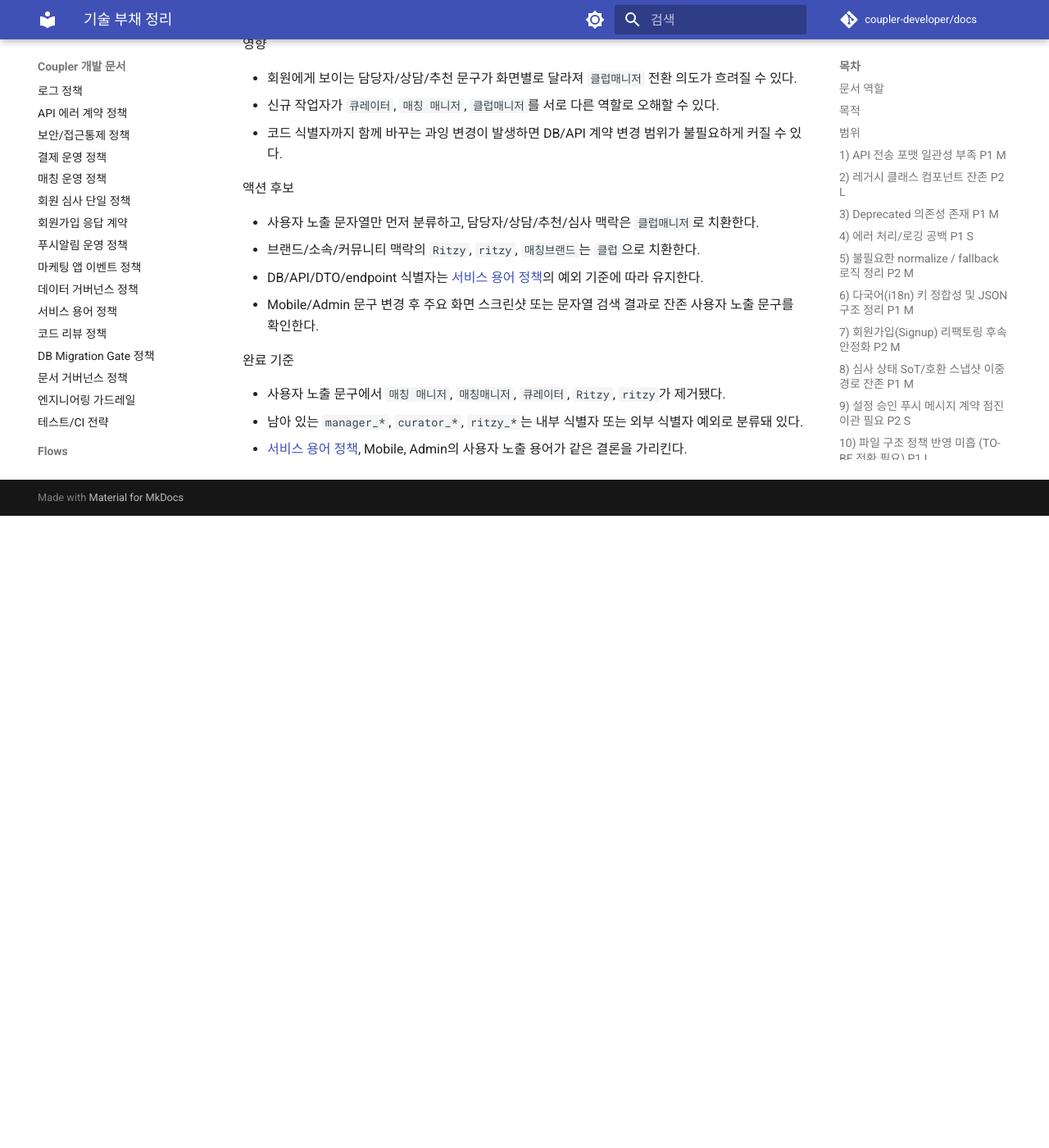
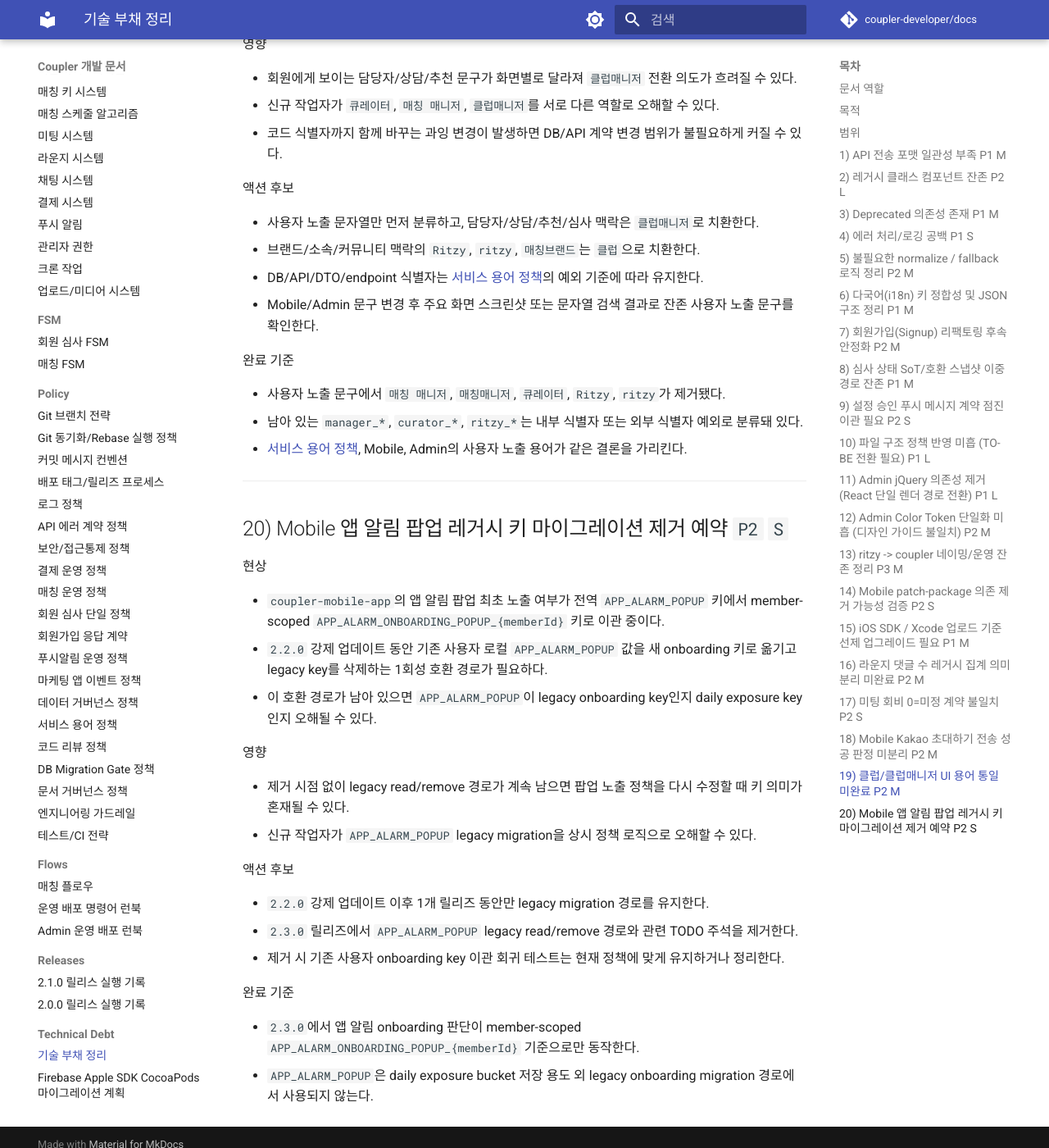
Before and after one commit to coupler-developer/docs, an MkDocs documentation site: the page built from content/technical-debt/technical-debt.md, in a window 1280 px wide and 1400 px high, scrolled down 13872 px. Shown: the whole window at 82% size. Built offline with MkDocs 1.6.1 and Material for MkDocs 9.7.7, drawn with Linux system fonts in a browser that asks for light colours; comment, search, counter and statistics services are not loaded; before the commit the page ends 14501 px from its top, so only the background shows below that.

Commit message:
docs: 앱 알림 레거시 키 제거 일정 기록
Changes:
- 앱 알림 팝업 APP_ALARM_POPUP 레거시 마이그레이션 제거 예약 항목 추가
- 2.2.0 강제 업데이트 후 1개 릴리즈 유지, 2.3.0 제거 기준 명시

Tests:
- yarn validate:docs 통과

```diff
--- a/content/technical-debt/technical-debt.md
+++ b/content/technical-debt/technical-debt.md
@@ -468,3 +468,29 @@
 - 사용자 노출 문구에서 `매칭 매니저`, `매칭매니저`, `큐레이터`, `Ritzy`, `ritzy`가 제거됐다.
 - 남아 있는 `manager_*`, `curator_*`, `ritzy_*`는 내부 식별자 또는 외부 식별자 예외로 분류돼 있다.
 - [서비스 용어 정책](../policy/service-terminology-policy.md), Mobile, Admin의 사용자 노출 용어가 같은 결론을 가리킨다.
+
+---
+
+## 20) Mobile 앱 알림 팝업 레거시 키 마이그레이션 제거 예약 `P2` `S`
+
+현상
+
+- `coupler-mobile-app`의 앱 알림 팝업 최초 노출 여부가 전역 `APP_ALARM_POPUP` 키에서 member-scoped `APP_ALARM_ONBOARDING_POPUP_{memberId}` 키로 이관 중이다.
+- `2.2.0` 강제 업데이트 동안 기존 사용자 로컬 `APP_ALARM_POPUP` 값을 새 onboarding 키로 옮기고 legacy key를 삭제하는 1회성 호환 경로가 필요하다.
+- 이 호환 경로가 남아 있으면 `APP_ALARM_POPUP`이 legacy onboarding key인지 daily exposure key인지 오해될 수 있다.
+
+영향
+
+- 제거 시점 없이 legacy read/remove 경로가 계속 남으면 팝업 노출 정책을 다시 수정할 때 키 의미가 혼재될 수 있다.
+- 신규 작업자가 `APP_ALARM_POPUP` legacy migration을 상시 정책 로직으로 오해할 수 있다.
+
+액션 후보
+
+- `2.2.0` 강제 업데이트 이후 1개 릴리즈 동안만 legacy migration 경로를 유지한다.
+- `2.3.0` 릴리즈에서 `APP_ALARM_POPUP` legacy read/remove 경로와 관련 TODO 주석을 제거한다.
+- 제거 시 기존 사용자 onboarding key 이관 회귀 테스트는 현재 정책에 맞게 유지하거나 정리한다.
+
+완료 기준
+
+- `2.3.0`에서 앱 알림 onboarding 판단이 member-scoped `APP_ALARM_ONBOARDING_POPUP_{memberId}` 기준으로만 동작한다.
+- `APP_ALARM_POPUP`은 daily exposure bucket 저장 용도 외 legacy onboarding migration 경로에서 사용되지 않는다.
```
